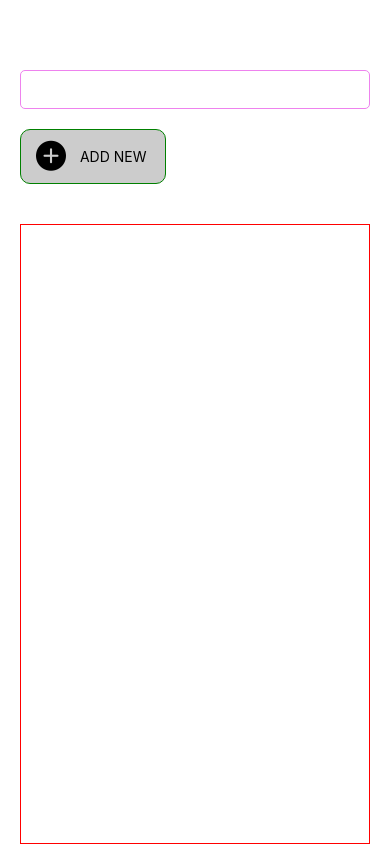
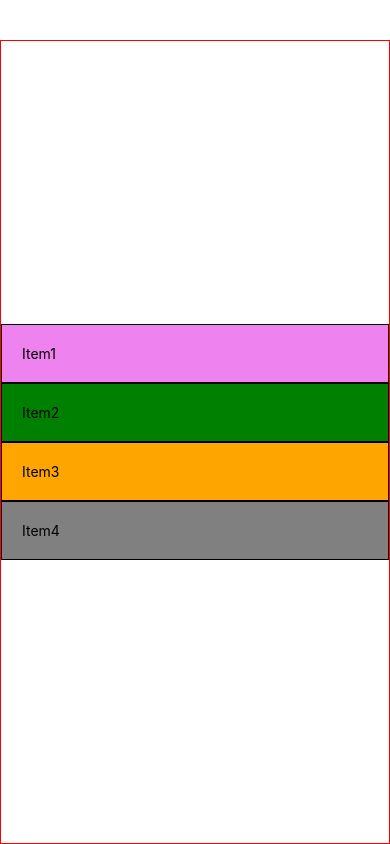
Before and after one commit to thinhnguyen07022004/Shopee_Food_Mobile, a React Native app: screen / in a window 390 px wide. Built offline with nearby package versions, Linux system fonts and the light colour scheme.

Commit message:
video 39

```diff
--- a/App.tsx
+++ b/App.tsx
@@ -2,6 +2,7 @@ import { useState } from 'react';
 import { Keyboard, StyleSheet, TouchableWithoutFeedback, View } from 'react-native';
 import InputTodo from './components/todo/input.todo';
 import ListTodo from './components/todo/list.todo';
+import FlexBox from './components/todo/flexbox';
 
 export default function App() {
 
@@ -22,20 +23,18 @@ export default function App() {
   }
 
   return (
-    <TouchableWithoutFeedback
-      onPress={() => Keyboard.dismiss}>
-      <View style={styles.container}>
-
-        <InputTodo
-          addTodo={addTodo}
-        />
-
-        <ListTodo
-          todoList={todoList}
-          deleteTodo={deleteTodo} />
-
-      </View>
-    </TouchableWithoutFeedback>
+    <FlexBox />
+    // <TouchableWithoutFeedback
+    //   onPress={() => Keyboard.dismiss}>
+    //   <View style={styles.container}>
+    //     <InputTodo
+    //       addTodo={addTodo}
+    //     />
+    //     <ListTodo
+    //       todoList={todoList}
+    //       deleteTodo={deleteTodo} />
+    //   </View>
+    // </TouchableWithoutFeedback>
   );
 }
 
--- a/components/button/mineButton.tsx
+++ b/components/button/mineButton.tsx
@@ -20,14 +20,17 @@ const styles = StyleSheet.create({
 })
 interface IProps {
     title: string;
-    onPress: any;
+    onPress: () => void;
 }
 const MineButton = (props: IProps) => {
     const { title, onPress } = props
     return (
         <>
             <Pressable
-                style={({ pressed }) => ({ opacity: pressed === true ? 0.5 : 1 })}
+                style={({ pressed }) => ({
+                    opacity: pressed === true ? 0.5 : 1,
+                    alignSelf: "flex-start",
+                })}
                 onPress={onPress}>
                 <View style={styles.btnContainer}>
                     <AntDesign
--- /dev/null
+++ b/components/todo/flexbox.tsx
@@ -0,0 +1,57 @@
+import { StyleSheet, Text, View } from "react-native"
+
+const styles = StyleSheet.create({
+    // default : display flex
+    container: {
+        flex: 1,
+        marginTop: 40,
+        borderWidth: 1,
+        borderColor: "red",
+        // flexDirection: "row",
+        justifyContent: "center"
+    },
+    item1: {
+        padding: 20,
+        borderWidth: 1,
+        backgroundColor: "violet"
+    },
+
+    item2: {
+        padding: 20,
+        borderWidth: 1,
+        backgroundColor: "green"
+    },
+    item3: {
+        padding: 20,
+        borderWidth: 1,
+        backgroundColor: "orange"
+    },
+    item4: {
+        padding: 20,
+        borderWidth: 1,
+        backgroundColor: "grey"
+    },
+})
+
+const FlexBox = () => {
+    return (
+        <>
+            <View style={styles.container}>
+                <View >
+                    <Text style={styles.item1}>Item1</Text>
+                </View>
+                <View >
+                    <Text style={styles.item2}>Item2</Text>
+                </View>
+                <View >
+                    <Text style={styles.item3}>Item3</Text>
+                </View>
+                <View >
+                    <Text style={styles.item4}>Item4</Text>
+                </View>
+            </View>
+        </>
+    )
+}
+
+export default FlexBox
```
